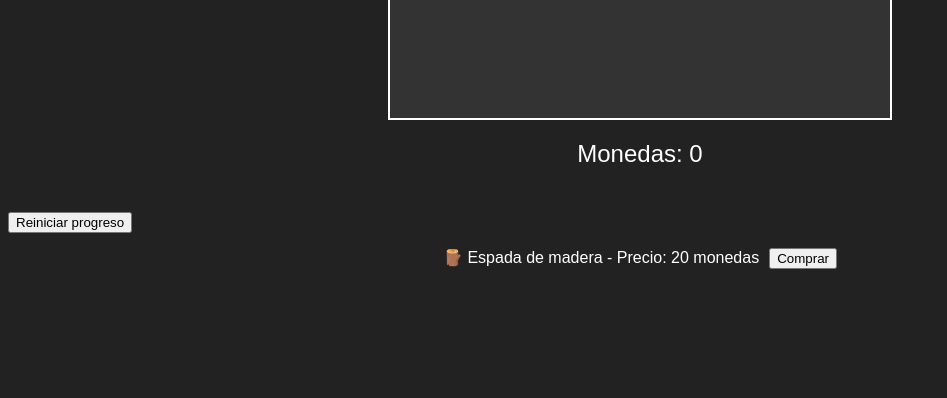
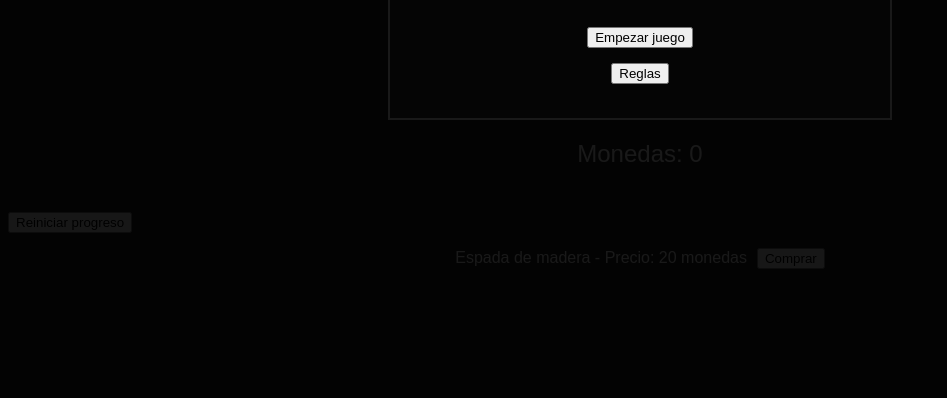
Before and after one commit to hugo21280105/Proyecto1, a plain HTML site: page index.html in a window 1280 px wide. Shown: the part 402-800 px from the top of the page, without its empty margins (0-947 px from the left). Drawn offline with Linux system fonts and the light colour scheme.

Commit message:
index.html

```diff
--- a/index.html
+++ b/index.html
@@ -60,23 +60,69 @@
                 showMessage.timeout = setTimeout(() => (messageBox.textContent = ""), 2000);
             }
 
-            // --- Botón de reinicio ---
+            // --- Zona de botones en columna ---
+            const buttonArea = document.createElement("div");
+            buttonArea.style.marginTop = "10px";
+            buttonArea.style.display = "flex";
+            buttonArea.style.flexDirection = "column"; // vertical
+            buttonArea.style.alignItems = "flex-start";
+            buttonArea.style.gap = "8px";
+            document.body.appendChild(buttonArea);
+
             const resetButton = document.createElement("button");
             resetButton.textContent = "Reiniciar progreso";
-            resetButton.style.marginTop = "10px";
-            resetButton.style.display = "block";
-            document.body.appendChild(resetButton);
+
+            const menuButton = document.createElement("button");
+            menuButton.textContent = "Menú";
+            menuButton.style.display = "none";
+
+            const inventoryButton = document.createElement("button");
+            inventoryButton.textContent = "Inventario";
+            inventoryButton.style.display = "none";
+
+            buttonArea.append(resetButton, menuButton, inventoryButton);
 
             // --- Tienda ---
             const shop = document.createElement("div");
             shop.style.marginTop = "15px";
             document.body.appendChild(shop);
 
-            // --- Variables del juego ---
+            // --- Panel de Inventario ---
+            const inventoryPanel = document.createElement("div");
+            inventoryPanel.style.position = "fixed";
+            inventoryPanel.style.top = "50%";
+            inventoryPanel.style.left = "50%";
+            inventoryPanel.style.transform = "translate(-50%, -50%)";
+            inventoryPanel.style.backgroundColor = "rgba(0, 0, 0, 0.9)";
+            inventoryPanel.style.color = "white";
+            inventoryPanel.style.padding = "20px";
+            inventoryPanel.style.border = "2px solid white";
+            inventoryPanel.style.borderRadius = "10px";
+            inventoryPanel.style.display = "none";
+            inventoryPanel.style.textAlign = "center";
+            inventoryPanel.style.zIndex = "10";
+
+            const inventoryTitle = document.createElement("h2");
+            inventoryTitle.textContent = "🎒 Inventario";
+            inventoryPanel.appendChild(inventoryTitle);
+
+            const inventoryContent = document.createElement("div");
+            inventoryContent.style.marginTop = "10px";
+            inventoryPanel.appendChild(inventoryContent);
+
+            const closeInventoryBtn = document.createElement("button");
+            closeInventoryBtn.textContent = "Cerrar";
+            closeInventoryBtn.style.marginTop = "15px";
+            inventoryPanel.appendChild(closeInventoryBtn);
+
+            document.body.appendChild(inventoryPanel);
+
+            // --- Variables ---
             let score = 0;
             let hasWoodSword = false;
             let startTime;
             let timer;
+            let gameActive = false;
 
             // --- Guardar/cargar progreso ---
             function loadProgress() {
@@ -95,6 +141,8 @@
 
             // --- Mostrar cuadrado ---
             function showSquare() {
+                if (!gameActive) return;
+
                 const x = Math.random() * (gameArea.clientWidth - 50);
                 const y = Math.random() * (gameArea.clientHeight - 50);
                 square.style.left = `${x}px`;
@@ -119,6 +167,7 @@
 
             // --- Tocar el cuadrado ---
             square.addEventListener("pointerdown", () => {
+                if (!gameActive) return;
                 const reaction = Date.now() - startTime;
                 clearTimeout(timer);
                 square.style.display = "none";
@@ -128,10 +177,7 @@
                 else if (reaction <= 1000) points = 2;
                 else if (reaction <= 1500) points = 1;
 
-                // 💥 ESPADA: bonus por tenerla
-                if (hasWoodSword) {
-                    points += 1;
-                }
+                if (hasWoodSword) points += 1;
 
                 updateScore(points);
                 showMessage(`+${points} monedas`, hasWoodSword ? "cyan" : "lime");
@@ -144,7 +190,7 @@
                 const sword = document.createElement("div");
 
                 if (!hasWoodSword) {
-                    sword.textContent = "🪵 Espada de madera - Precio: 20 monedas";
+                    sword.textContent = "Espada de madera - Precio: 20 monedas";
                     const buyBtn = document.createElement("button");
                     buyBtn.textContent = "Comprar";
                     buyBtn.style.marginLeft = "10px";
@@ -176,9 +222,95 @@
                 showMessage("Progreso reiniciado", "orange");
             });
 
+            // --- Menú principal ---
+            const menu = document.createElement("div");
+            menu.style.position = "absolute";
+            menu.style.top = "0";
+            menu.style.left = "0";
+            menu.style.width = "100%";
+            menu.style.height = "100%";
+            menu.style.backgroundColor = "rgba(0, 0, 0, 0.9)";
+            menu.style.display = "flex";
+            menu.style.flexDirection = "column";
+            menu.style.justifyContent = "center";
+            menu.style.alignItems = "center";
+            menu.style.gap = "15px";
+            menu.style.color = "white";
+            menu.style.fontSize = "20px";
+            document.body.appendChild(menu);
+
+            const title = document.createElement("h1");
+            title.textContent = "🎮 Atrapa el Cuadrado";
+            menu.appendChild(title);
+
+            const startBtn = document.createElement("button");
+            startBtn.textContent = "Empezar juego";
+            menu.appendChild(startBtn);
+
+            const rulesBtn = document.createElement("button");
+            rulesBtn.textContent = "Reglas";
+            menu.appendChild(rulesBtn);
+
+            startBtn.onclick = () => {
+                menu.style.display = "none";
+                gameActive = true;
+                menuButton.style.display = "block";
+                inventoryButton.style.display = "block";
+                showSquare();
+                showMessage("¡Empieza el juego!", "lime");
+            };
+
+            rulesBtn.onclick = () => {
+                showMessage("Toca el cuadrado lo más rápido posible. Usa las monedas para comprar mejoras.", "white");
+            };
+
+            menuButton.onclick = () => {
+                gameActive = false;
+                clearTimeout(timer);
+                square.style.display = "none";
+                menu.style.display = "flex";
+                menuButton.style.display = "none";
+                inventoryButton.style.display = "none";
+                inventoryPanel.style.display = "none";
+                showMessage("Juego pausado", "orange");
+            };
+
+            // --- Inventario visual ---
+            inventoryButton.onclick = toggleInventory;
+
+            function toggleInventory() {
+                if (inventoryPanel.style.display === "block") {
+                    inventoryPanel.style.display = "none";
+                } else {
+                    updateInventory();
+                    inventoryPanel.style.display = "block";
+                }
+            }
+
+            function updateInventory() {
+                inventoryContent.innerHTML = "";
+                if (hasWoodSword) {
+                    const item = document.createElement("div");
+                    item.textContent = "Espada de madera (Activa: +1 moneda por toque)";
+                    inventoryContent.appendChild(item);
+                } else {
+                    inventoryContent.textContent = "Inventario vacío";
+                }
+            }
+
+            closeInventoryBtn.onclick = () => {
+                inventoryPanel.style.display = "none";
+            };
+
+            // --- Atajos de teclado ---
+            document.addEventListener("keydown", (e) => {
+                const key = e.key.toLowerCase();
+                if (key === "i") toggleInventory();
+                if (key === "m" && gameActive) menuButton.click();
+            });
+
             // --- Iniciar ---
             loadProgress();
-            showSquare();
         </script>
     </body>
 </html>
```
